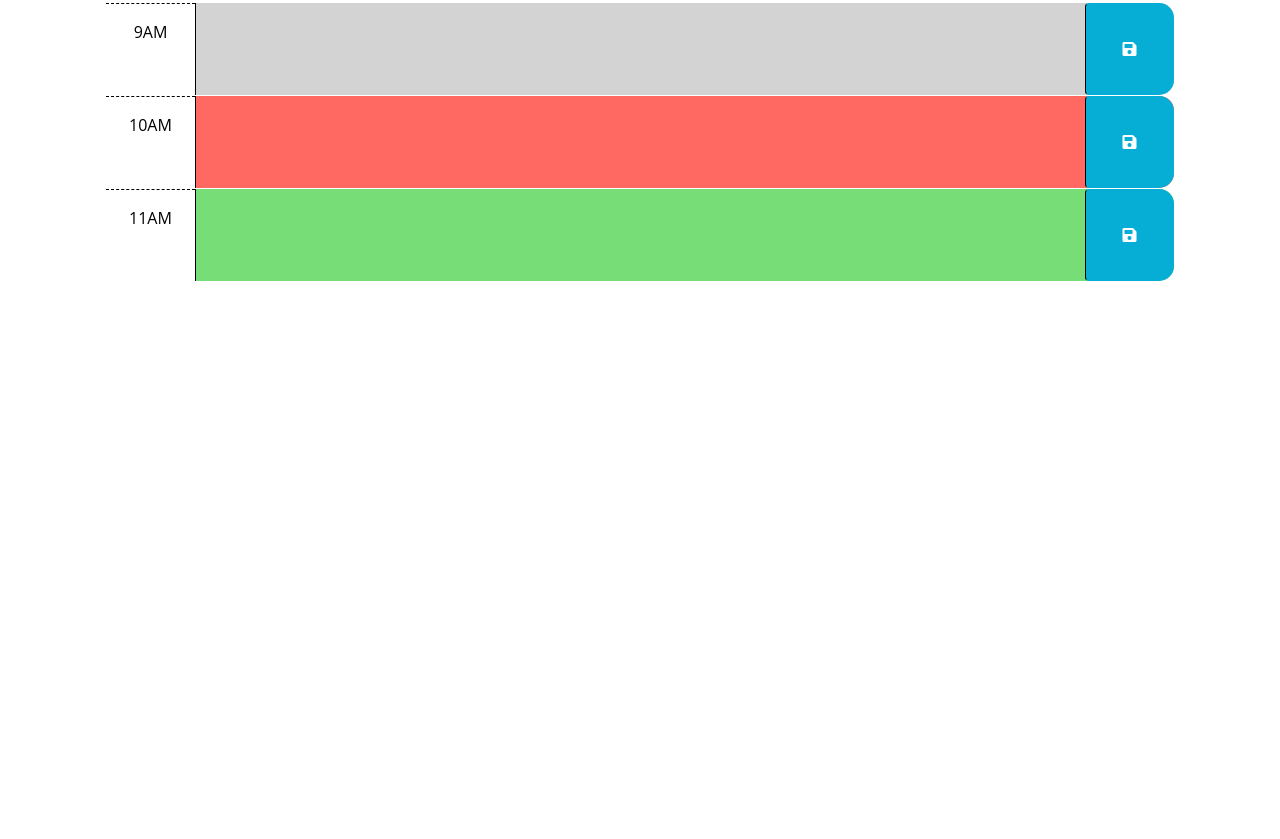
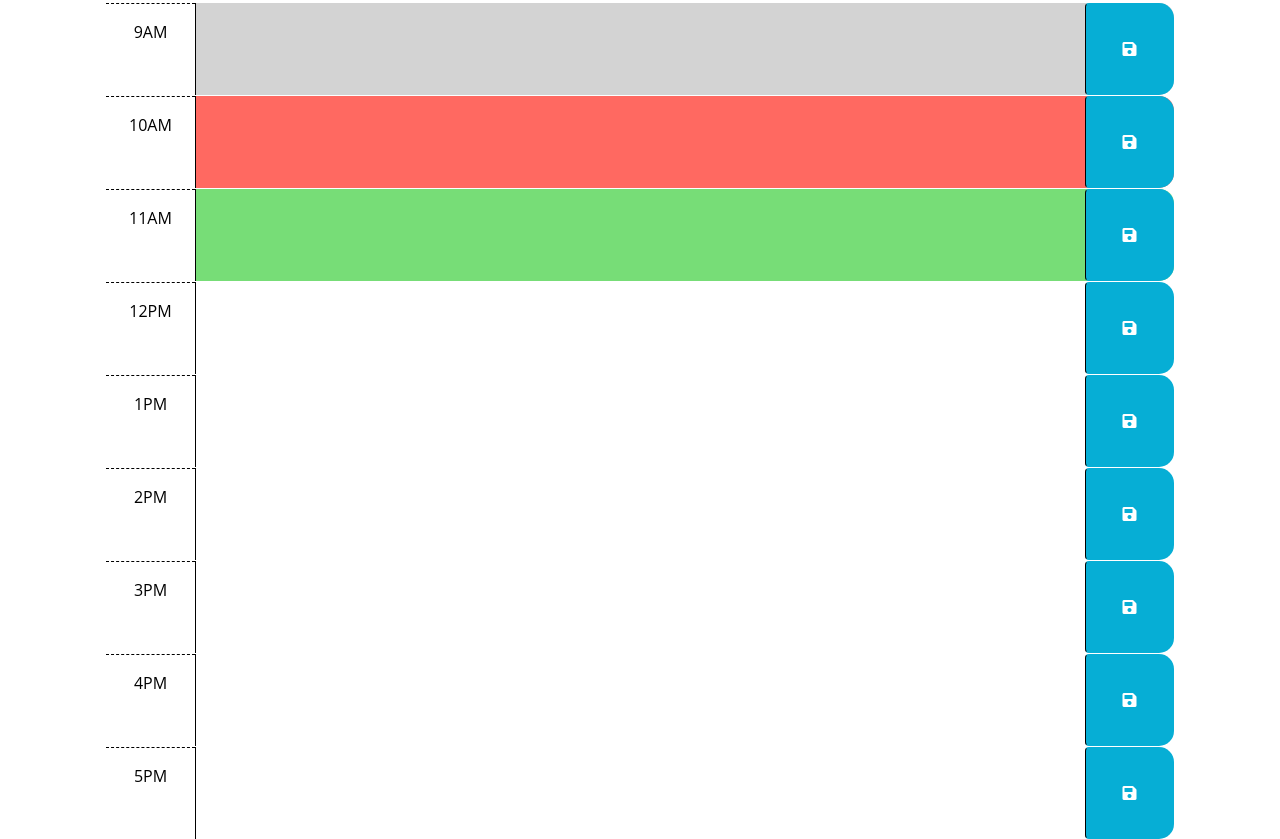
Before and after one commit to joanavillajuan/day-scheduler, a plain HTML site: page index.html in a window 1280 px wide. Shown: the part 295-1134 px from the top of the page. Before the commit the page ends 800 px from the top, so only its background shows below. Drawn offline with nearby package versions, Linux system fonts and the light colour scheme.

Commit message:
added function to listener saveBtn,

```diff
--- a/index.html
+++ b/index.html
@@ -68,6 +68,54 @@
           <i class="fas fa-save" aria-hidden="true"></i>
         </button>
       </div>
+
+      <div id="hour-12" class="row time-block">
+        <div class="col-2 col-md-1 hour text-center py-3">12PM</div>
+        <textarea class="col-8 col-md-10 description" rows="3"> </textarea>
+        <button class="btn saveBtn col-2 col-md-1" aria-label="save">
+          <i class="fas fa-save" aria-hidden="true"></i>
+        </button>
+      </div>
+
+      <div id="hour-13" class="row time-block">
+        <div class="col-2 col-md-1 hour text-center py-3">1PM</div>
+        <textarea class="col-8 col-md-10 description" rows="3"> </textarea>
+        <button class="btn saveBtn col-2 col-md-1" aria-label="save">
+          <i class="fas fa-save" aria-hidden="true"></i>
+        </button>
+      </div>
+
+      <div id="hour-14" class="row time-block">
+        <div class="col-2 col-md-1 hour text-center py-3">2PM</div>
+        <textarea class="col-8 col-md-10 description" rows="3"> </textarea>
+        <button class="btn saveBtn col-2 col-md-1" aria-label="save">
+          <i class="fas fa-save" aria-hidden="true"></i>
+        </button>
+      </div>
+
+      <div id="hour-15" class="row time-block">
+        <div class="col-2 col-md-1 hour text-center py-3">3PM</div>
+        <textarea class="col-8 col-md-10 description" rows="3"> </textarea>
+        <button class="btn saveBtn col-2 col-md-1" aria-label="save">
+          <i class="fas fa-save" aria-hidden="true"></i>
+        </button>
+      </div>
+
+      <div id="hour-16" class="row time-block">
+        <div class="col-2 col-md-1 hour text-center py-3">4PM</div>
+        <textarea class="col-8 col-md-10 description" rows="3"> </textarea>
+        <button class="btn saveBtn col-2 col-md-1" aria-label="save">
+          <i class="fas fa-save" aria-hidden="true"></i>
+        </button>
+      </div>
+
+      <div id="hour-17" class="row time-block">
+        <div class="col-2 col-md-1 hour text-center py-3">5PM</div>
+        <textarea class="col-8 col-md-10 description" rows="3"> </textarea>
+        <button class="btn saveBtn col-2 col-md-1" aria-label="save">
+          <i class="fas fa-save" aria-hidden="true"></i>
+        </button>
+      </div>
     </div>
 
     <script src="https://cdnjs.cloudflare.com/ajax/libs/jquery/3.2.1/jquery.min.js"></script>
--- a/script.js
+++ b/script.js
@@ -1,42 +1,44 @@
-// Wrap all code that interacts with the DOM in a call to jQuery to ensure that
-// the code isn't run until the browser has finished rendering all the elements
-// in the html.
+/* Wrap all code that interacts with the DOM in a call to jQuery to ensure that
+ the code isn't run until the browser has finished rendering all the elements
+ in the html.
+*/
+$(function () {
 
-// Display current day and date (eg. day, date)
-var currentDate = dayjs().format('dddd, MMMM D, YYYY');
-$("#currentDay").html(currentDate);
+    // Add a listener for click events on the save button
+  $(".saveBtn").on("click", function () {
 
-// display header in center
-$("header").css("text-align", "center");
+     // `this` referencing saveBtn, DOM traversal to get parent and sibling elements.
+    var userInput = $(this).siblings(".description").val();
+    var hour = $(this).parent().attr("id");
 
+     // Save userInput to local storage by hour
+    localStorage.setItem(userInput, hour);
 
-$(function () {
-  // TODO: Add a listener for click events on the save button. This code should
-  // use the id in the containing time-block as a key to save the user input in
-  // local storage. HINT: What does `this` reference in the click listener
-  // function? How can DOM traversal be used to get the "hour-x" id of the
-  // time-block containing the button that was clicked? How might the id be
-  // useful when saving the description in local storage?
+    console.log(hour, userInput);
+  });
 
-  $("#saveBtn").on('click', function(){
+  /* TODO: Add code to apply the past, present, or future class to each time
+    block by comparing the id to the current hour. HINTS: How can the id
+    attribute of each time-block be used to conditionally add or remove the
+    past, present, and future classes? How can Day.js be used to get the
+    current hour in 24-hour time?
+  */
 
+  var currentHour = dayjs().hour();
 
-  });
-  // TODO: Add code to apply the past, present, or future class to each time
-  // block by comparing the id to the current hour. HINTS: How can the id
-  // attribute of each time-block be used to conditionally add or remove the
-  // past, present, and future classes? How can Day.js be used to get the
-  // current hour in 24-hour time?
+  // Determine the past, present, future by comparing id  to the current hour.
 
+  if (currentHour);
 
-  //
-  // TODO: Add code to get any user input that was saved in localStorage and set
-  // the values of the corresponding textarea elements. HINT: How can the id
-  // attribute of each time-block be used to do this?
+  /* TODO: Add code to get any user input that was saved in localStorage and set
+   the values of the corresponding textarea elements. HINT: How can the id
+   attribute of each time-block be used to do this?
+  */
 
+  // Add code to display the current date in the header of the page.
+  var currentDate = dayjs().format("dddd, MMMM D, YYYY");
+  $("#currentDay").html(currentDate);
 
-  //
-  // TODO: Add code to display the current date in the header of the page.
-
-
+    // Header aligned in Center
+  $("header").css("text-align", "center");
 });
```
Also changed, not shown: 1 other file.
